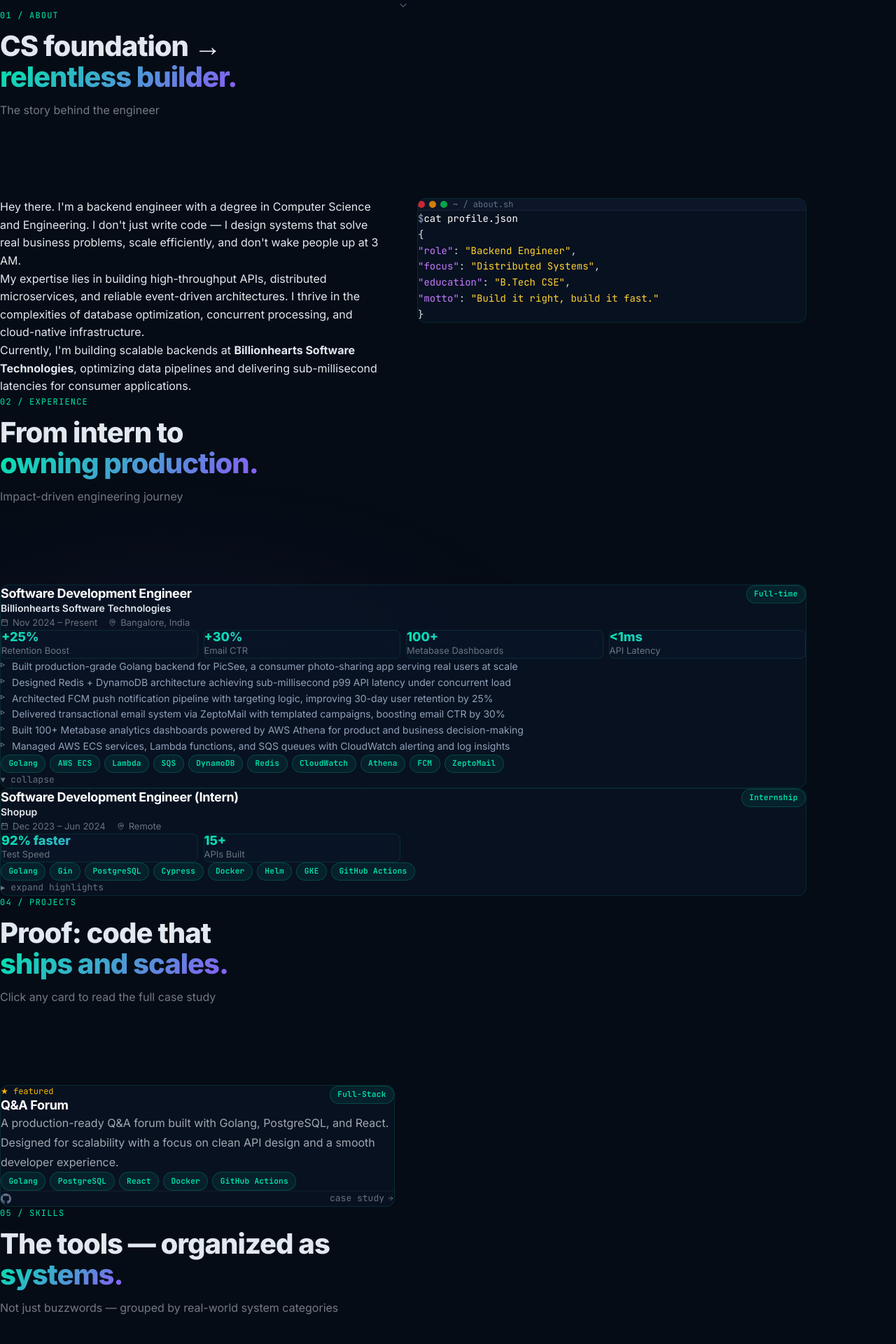
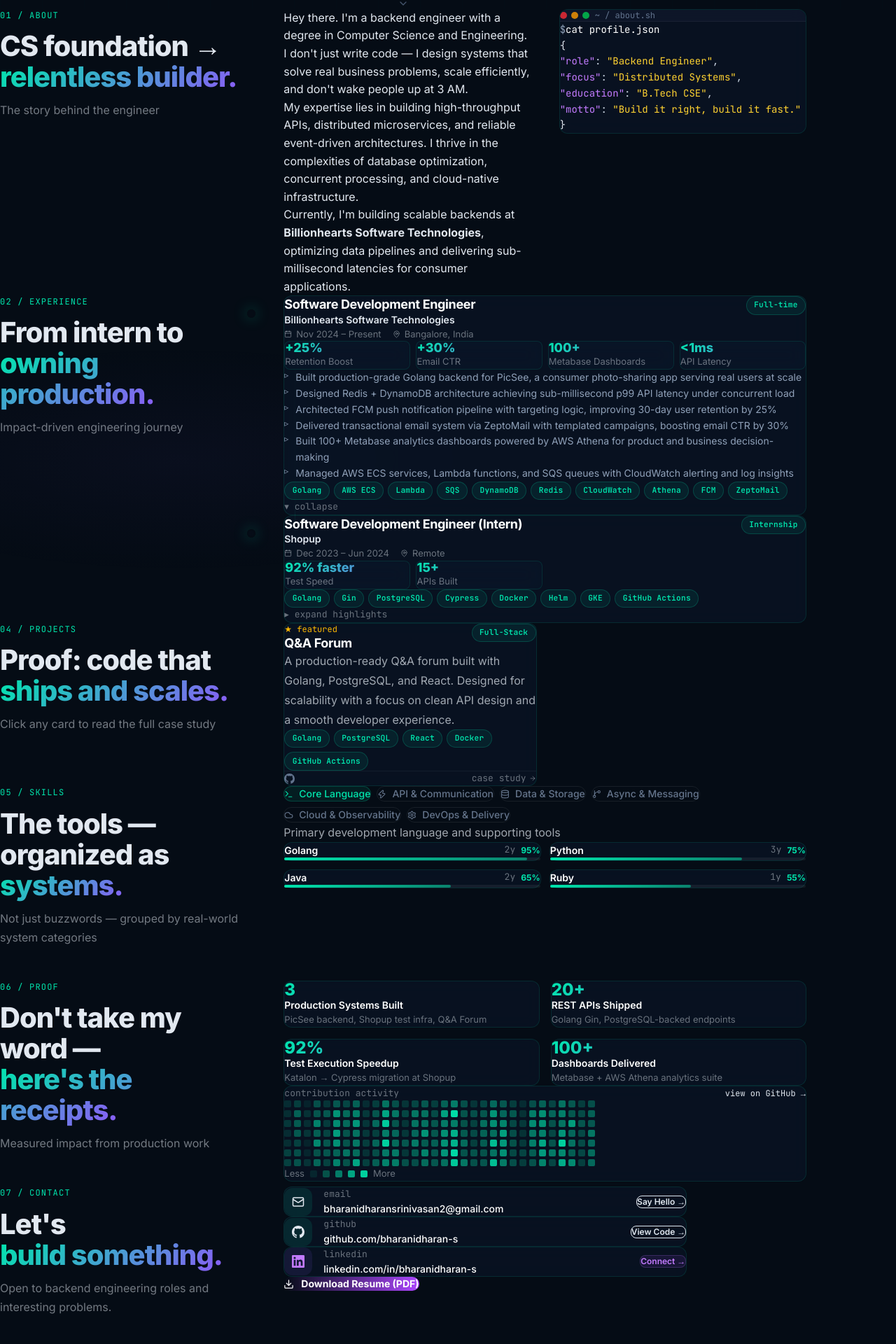
Before and after one commit to bharani81/portfolio, a React (Vite) app: page / in a window 1280 px wide. Shown: the part 864-2784 px from the top of the page at 70% size. Built offline with nearby package versions, Linux system fonts and the light colour scheme.

Commit message:
ui fixes : #1

```diff
--- a/src/sections/About.tsx
+++ b/src/sections/About.tsx
@@ -22,9 +22,9 @@
 
   return (
     <SectionWrapper id="about">
-      <div className="grid lg:grid-cols-[1fr,2fr] gap-12 lg:gap-16 items-start">
+      <div className="grid lg:grid-cols-3 gap-12 lg:gap-16 items-start">
         {/* Left Column: sticky section title */}
-        <FadeInView className="lg:sticky lg:top-32">
+        <FadeInView className="lg:sticky lg:top-32 lg:col-span-1">
           <span className="section-label">01 / about</span>
           <h2 className="section-title">
             CS foundation → <br className="hidden lg:block" />
@@ -34,7 +34,7 @@
         </FadeInView>
 
         {/* Right Column: biological content */}
-        <div className="grid lg:grid-cols-2 gap-10 items-start">
+        <div className="grid lg:grid-cols-2 gap-10 items-start lg:col-span-2">
           {/* Bio text */}
           <FadeInView delay={0.1} className="prose-default space-y-6">
             <p>
--- a/src/sections/Contact.tsx
+++ b/src/sections/Contact.tsx
@@ -67,9 +67,9 @@
 
   return (
     <SectionWrapper id="contact">
-      <div className="grid lg:grid-cols-[1fr,2fr] gap-12 lg:gap-16 items-start">
+      <div className="grid lg:grid-cols-3 gap-12 lg:gap-16 items-start">
         {/* Left Column: sticky section title */}
-        <FadeInView className="lg:sticky lg:top-32">
+        <FadeInView className="lg:sticky lg:top-32 lg:col-span-1">
           <span className="section-label">07 / contact</span>
           <h2 className="section-title">
             Let's <br className="hidden lg:block" />
@@ -81,7 +81,7 @@
         </FadeInView>
 
         {/* Right Column: Contact Links & Resume */}
-        <div className="w-full">
+        <div className="w-full lg:col-span-2">
           <div className="max-w-xl space-y-3 mb-8">
         <FadeInView delay={0.08}>
           <ContactRow
--- a/src/sections/Experience.tsx
+++ b/src/sections/Experience.tsx
@@ -17,9 +17,9 @@
         style={{ background: 'radial-gradient(ellipse 60% 50% at 20% 50%, rgba(139,92,246,0.04) 0%, transparent 70%)' }}
       />
 
-      <div className="grid lg:grid-cols-[1fr,2fr] gap-12 lg:gap-16 items-start">
+      <div className="grid lg:grid-cols-3 gap-12 lg:gap-16 items-start">
         {/* Left Column: sticky section title */}
-        <FadeInView className="lg:sticky lg:top-32">
+        <FadeInView className="lg:sticky lg:top-32 lg:col-span-1">
           <span className="section-label">02 / experience</span>
           <h2 className="section-title">
             From intern to <br className="hidden lg:block" />
@@ -29,7 +29,7 @@
         </FadeInView>
 
         {/* Right Column: Timeline */}
-        <div className="relative w-full">
+        <div className="relative w-full lg:col-span-2">
         {/* Vertical line — left-aligned on all screens */}
         <div
           className="absolute left-4 top-0 bottom-0 w-px"
--- a/src/sections/Projects.tsx
+++ b/src/sections/Projects.tsx
@@ -26,9 +26,9 @@
 
   return (
     <SectionWrapper id="projects">
-      <div className="grid lg:grid-cols-[1fr,2fr] gap-12 lg:gap-16 items-start">
+      <div className="grid lg:grid-cols-3 gap-12 lg:gap-16 items-start">
         {/* Left Column: sticky section title */}
-        <FadeInView className="lg:sticky lg:top-32">
+        <FadeInView className="lg:sticky lg:top-32 lg:col-span-1">
           <span className="section-label">04 / projects</span>
           <h2 className="section-title">
             Proof: code that <br className="hidden lg:block" />
@@ -38,7 +38,7 @@
         </FadeInView>
 
         {/* Right Column: Grid for project cards */}
-        <div className="grid md:grid-cols-2 gap-6 w-full">
+        <div className="grid md:grid-cols-2 gap-6 w-full lg:col-span-2">
           {projects.map((project, idx) => (
             <FadeInView
               key={project.id}
--- a/src/sections/ProofOfWork.tsx
+++ b/src/sections/ProofOfWork.tsx
@@ -10,9 +10,9 @@
 
   return (
     <SectionWrapper id="proof">
-      <div className="grid lg:grid-cols-[1fr,2fr] gap-12 lg:gap-16 items-start">
+      <div className="grid lg:grid-cols-3 gap-12 lg:gap-16 items-start">
         {/* Left Column: sticky section title */}
-        <FadeInView className="lg:sticky lg:top-32">
+        <FadeInView className="lg:sticky lg:top-32 lg:col-span-1">
           <span className="section-label">06 / proof</span>
           <h2 className="section-title">
             Don't take my word — <br className="hidden lg:block" />
@@ -22,7 +22,7 @@
         </FadeInView>
 
         {/* Right Column: Content */}
-        <div className="w-full">
+        <div className="w-full lg:col-span-2">
           {/* Stat cards: 2-col */}
           <div className="grid sm:grid-cols-2 lg:grid-cols-2 gap-4 mb-10">
         {proofOfWork.highlights.map((h, idx) => (
--- a/src/sections/Skills.tsx
+++ b/src/sections/Skills.tsx
@@ -24,9 +24,9 @@
 
   return (
     <SectionWrapper id="skills">
-      <div className="grid lg:grid-cols-[1fr,2fr] gap-12 lg:gap-16 items-start">
+      <div className="grid lg:grid-cols-3 gap-12 lg:gap-16 items-start">
         {/* Left Column: sticky section title */}
-        <FadeInView className="lg:sticky lg:top-32">
+        <FadeInView className="lg:sticky lg:top-32 lg:col-span-1">
           <span className="section-label">05 / skills</span>
           <h2 className="section-title">
             The tools — organized as <br className="hidden lg:block" />
@@ -38,7 +38,7 @@
         </FadeInView>
 
         {/* Right Column: Skills */}
-        <div className="w-full">
+        <div className="w-full lg:col-span-2">
           {/* Category tabs */}
           <div className="flex flex-wrap gap-2 mb-10">
         {skills.map(cat => {
```
